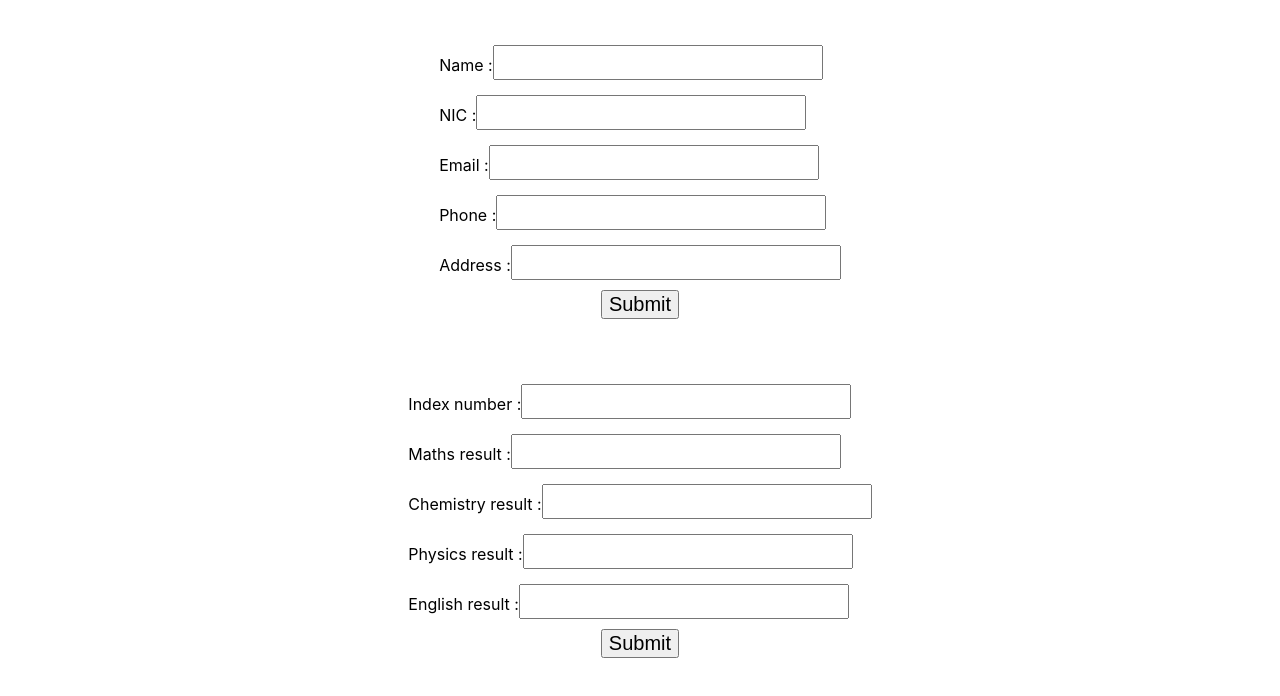
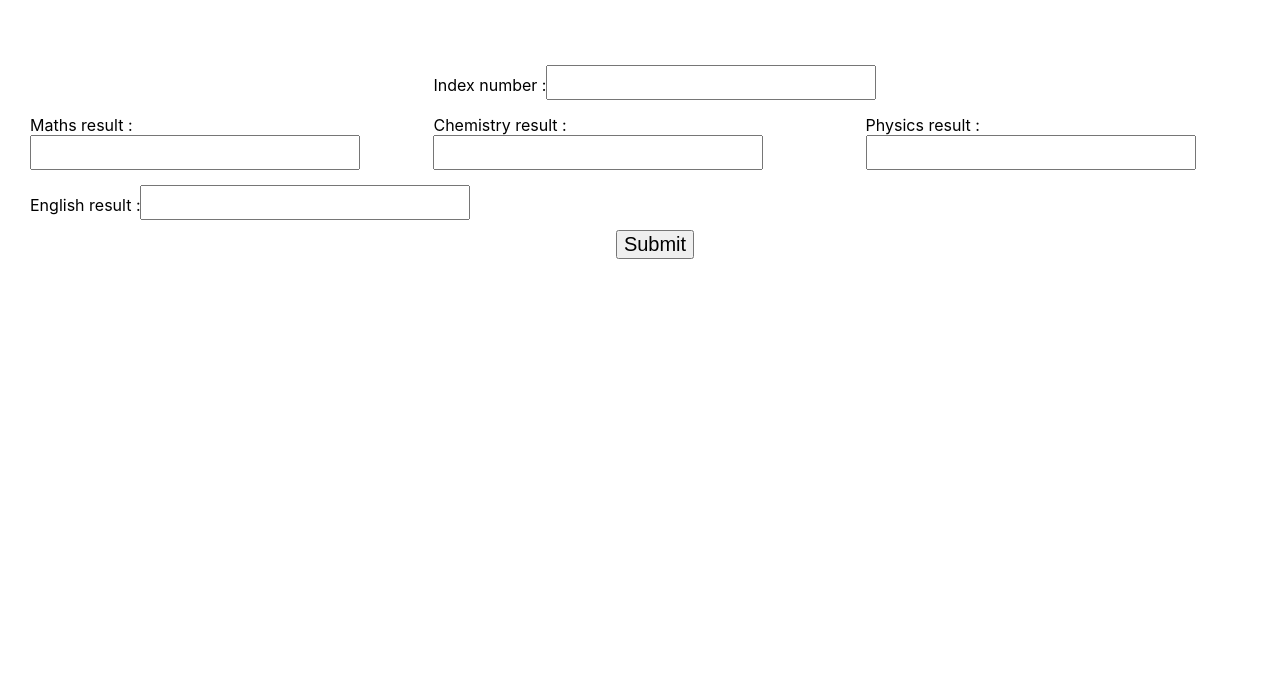
Before and after one commit to dineshabey/react-hooks-componentWillmount, a React (Create React App) app: page / in a window 1280 px wide. Shown: the top 696 px of the page. Built offline with nearby package versions, Linux system fonts and the light colour scheme.

Commit message:
created ExaminationForm UI changed

```diff
--- a/src/App.js
+++ b/src/App.js
@@ -10,7 +10,7 @@ export default function App() {
       {/* <button onClick={() => { setVisible(!isVisible) }}>Show ref components</button>
       {isVisible && <LearnReference />} */}
 
-      <StudentForm />
+      {/* <StudentForm /> */}
 
       <br/>
 
--- a/src/formHandling/ExaminationForm.js
+++ b/src/formHandling/ExaminationForm.js
@@ -10,23 +10,23 @@ export default function ExaminationForm() {
 
 
     const handleSubmit = () => {
-        const student = { index, maths, chemistry, physics, english };
-        console.log(student)
+        const results = { index, maths, chemistry, physics, english };
+        console.log(results)
 
     };
 
     handleSubmit();
 
     return (
+        <div style={{ marginLeft: '30px' }}>
             <div>
-
                 <div style={{ display: 'flex', justifyContent: 'center', marginTop: '30px' }}>
-                <div>
-
                     <div style={{ marginTop: '15px' }}>
                         <label>Index number :</label>
                         <input style={{ fontSize: '25px' }} onChange={e => setIndex(e.target.value)} />
                     </div>
+                </div>
+                <div style={{ display: 'flex', justifyContent: 'center' }}>
                     <div style={{ marginTop: '15px' }}>
                         <label>Maths result :</label>
                         <input style={{ fontSize: '25px' }} onChange={e => setMaths(e.target.value)} />
@@ -39,15 +39,17 @@ export default function ExaminationForm() {
                         <label>Physics result :</label>
                         <input style={{ fontSize: '25px' }} onChange={e => setPhysics(e.target.value)} />
                     </div>
+                </div>
                 <div style={{ marginTop: '15px' }}>
                     <label>English result :</label>
                     <input style={{ fontSize: '25px' }} onChange={e => setEnglish(e.target.value)} />
                 </div>
+            </div>
             <div style={{ display: 'flex', justifyContent: 'center', marginTop: '10px' }}>
 
-                        <button style={{ fontSize: '20px' }}>Submit</button>
-                    </div>
-                </div>
+                <button style={{ fontSize: '20px' }} onClick={handleSubmit}>
+                    {''}
+                    Submit</button>
             </div>
 
         </div>
```
Lines whose indentation alone changed are shown as unchanged.
